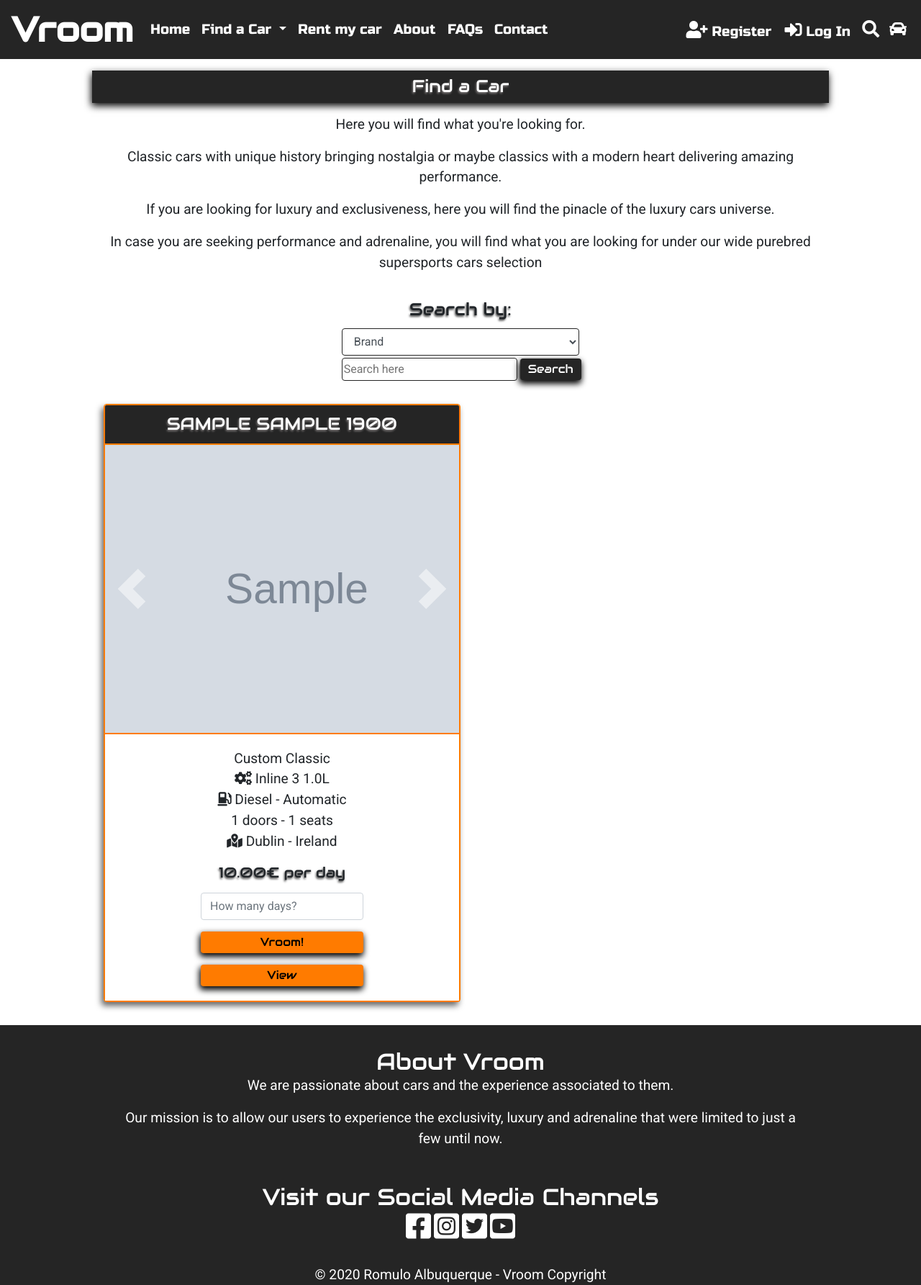
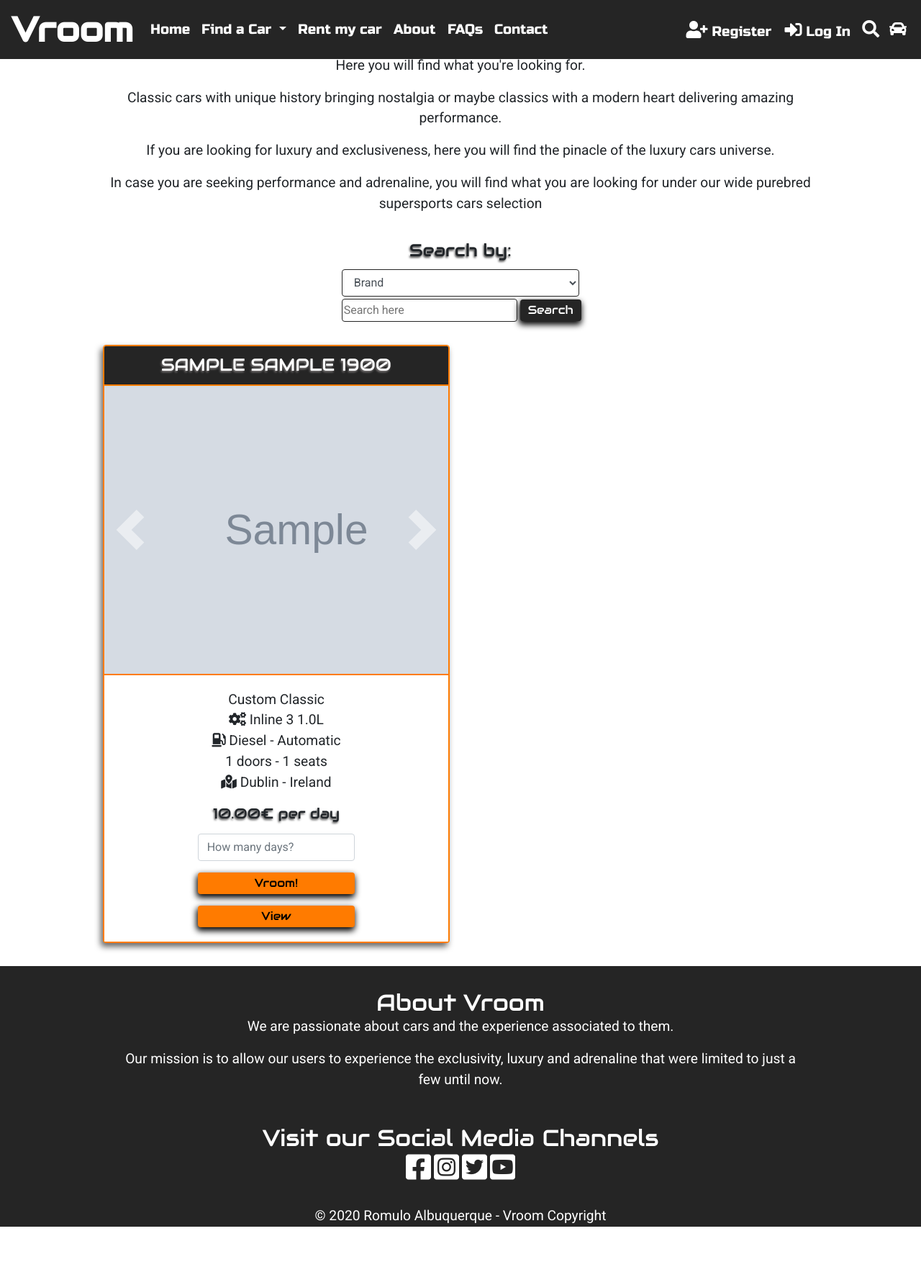
Before and after one commit to romqrq/Vroom, a Django app: page /cars/ in a window 1280 px wide. Shown: the top 1785 px of the page at 72% size. After the commit the page ends 1704 px from the top, so only its background shows below. Run offline with Django 3.2, Linux system fonts and the light colour scheme; tables that the repository leaves empty hold one stand-in row (values such as "Sample post"); grey boxes marked "Sample" are stand-in pictures; some libraries are stand-ins or nearby versions.

Commit message:
Updated styles for find a car and nav bar sticky

```diff
--- a/static/css/base/_presets.scss
+++ b/static/css/base/_presets.scss
@@ -47,9 +47,6 @@ i {
     font-weight: 700;
     text-shadow: -1px 1px 2px #00000069;
 }
-// .lg-screen {
-//     display: none;
-// }
 .feedback-message {
     color: $dark-grey;
     background-color: #ff7b00ad;
--- a/static/css/components/_navbar.scss
+++ b/static/css/components/_navbar.scss
@@ -2,8 +2,13 @@ nav {
     background-color: $dark-grey;
 }
 .navbar {
+    position: fixed;
     z-index: 20;
+    width: 100%;
     padding: 0 1rem;
+}
+.nav-compensation-div {
+    height: 5.2rem;
 }
 .logo-nav {
     margin: 0;
--- a/static/css/custom.css
+++ b/static/css/custom.css
@@ -718,8 +718,14 @@ nav {
 }
 
 .navbar {
+  position: fixed;
   z-index: 20;
+  width: 100%;
   padding: 0 1rem;
+}
+
+.nav-compensation-div {
+  height: 5.2rem;
 }
 
 .logo-nav {
@@ -946,6 +952,15 @@ footer {
   .unauthorised-box .card-button {
     max-width: 12vw;
   }
+  .car-card {
+    max-width: 47%;
+    padding: 0;
+    margin: 0 1.5%;
+    margin-bottom: 2rem;
+  }
+  .cards-row {
+    margin: 0;
+  }
 }
 
 @media (max-width: 991.98px) {
--- a/static/css/layout/_mediaQueries.scss
+++ b/static/css/layout/_mediaQueries.scss
@@ -16,6 +16,15 @@
             max-width: 12vw;
         }
     }
+    .car-card {
+        max-width: 47%;
+        padding: 0;
+        margin: 0 1.5%;
+        margin-bottom: 2rem;
+    }
+    .cards-row {
+        margin: 0;
+    }
 }
 
 @media (max-width: 991.98px) {
```
Also changed, not shown: static/css/custom.min.css.
